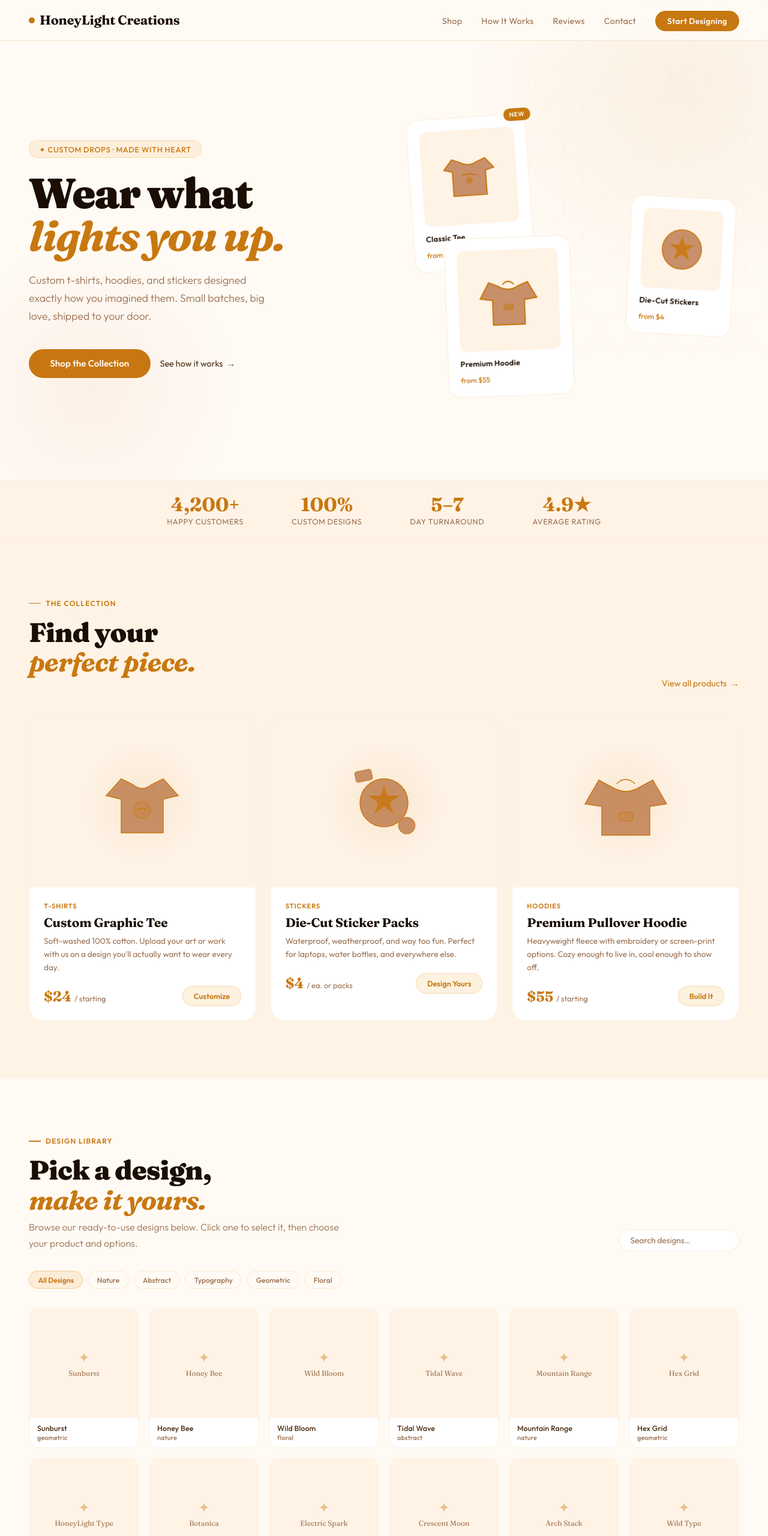
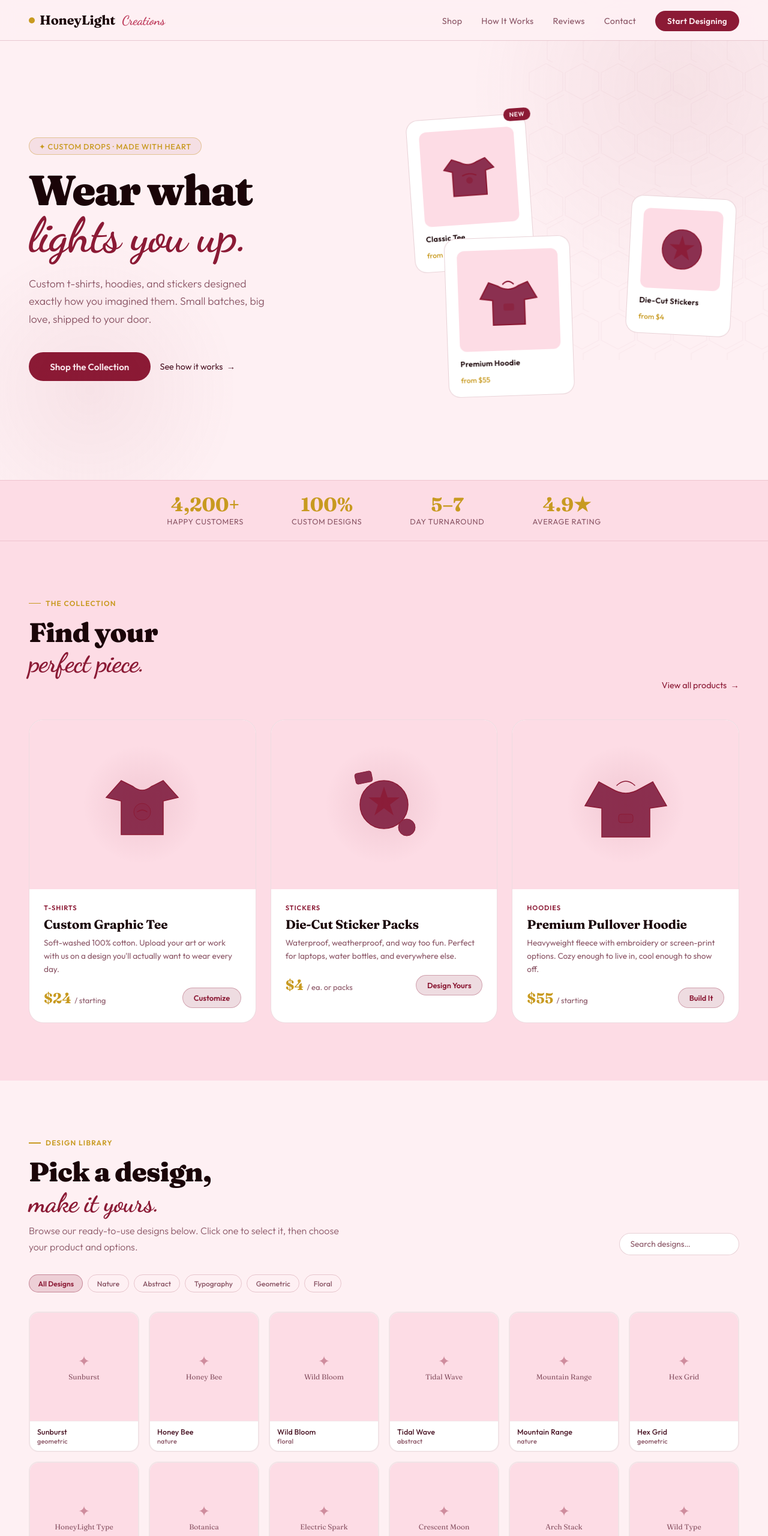
Before and after one commit to bridgetleanne/honeylightcreations, a plain HTML site: page index.html in a window 1280 px wide. Shown: the top 2560 px of the page at 60% size. Drawn offline with Linux system fonts and the light colour scheme.

Commit message:
Add files via upload

```diff
--- a/index.html
+++ b/index.html
@@ -6,22 +6,24 @@
 <title>HoneyLight Creations — Custom Apparel & Stickers</title>
 <link rel="preconnect" href="https://fonts.googleapis.com">
 <link rel="preconnect" href="https://fonts.gstatic.com" crossorigin>
-<link href="https://fonts.googleapis.com/css2?family=Fraunces:ital,wght@0,300;0,400;0,700;0,900;1,300;1,700&family=Outfit:wght@300;400;500;600&display=swap" rel="stylesheet">
+<link href="https://fonts.googleapis.com/css2?family=Fraunces:ital,wght@0,300;0,400;0,700;0,900;1,300;1,700&family=Outfit:wght@300;400;500;600&family=Dancing+Script:wght@600;700&display=swap" rel="stylesheet">
 <style>
   *, *::before, *::after { box-sizing: border-box; margin: 0; padding: 0; }
 
   :root {
-    --honey: #C87810;
-    --honey-light: #E89820;
-    --honey-deep: #9A5E08;
-    --cream: #1A0E04;
-    --cream-muted: #4A2E14;
-    --espresso: #FFFAF4;
-    --espresso-mid: #FFF3E6;
+    --honey: #8B1A35;
+    --honey-light: #C04060;
+    --honey-deep: #5A0F22;
+    --gold: #C89A20;
+    --gold-light: #E8C050;
+    --cream: #1A0508;
+    --cream-muted: #4A1525;
+    --espresso: #FEF0F3;
+    --espresso-mid: #FDDCE5;
     --espresso-light: #FFFFFF;
-    --warm-brown: #FDE8C8;
-    --text-muted: #9A7050;
-    --accent-rose: #C4602A;
+    --warm-brown: #F8D0D8;
+    --text-muted: #8A5565;
+    --accent-rose: #C04878;
   }
 
   html { scroll-behavior: smooth; }
@@ -42,9 +44,9 @@
     display: flex;
     align-items: center;
     justify-content: space-between;
-    background: rgba(255, 250, 244, 0.92);
+    background: rgba(254, 240, 243, 0.92);
     backdrop-filter: blur(12px);
-    border-bottom: 1px solid rgba(200, 120, 10, 0.18);
+    border-bottom: 1px solid rgba(139, 26, 53, 0.18);
   }
 
   .logo {
@@ -61,7 +63,7 @@
 
   .logo-dot {
     width: 10px; height: 10px;
-    background: var(--honey);
+    background: var(--gold);
     border-radius: 50%;
     display: inline-block;
     animation: pulse 2.5s ease-in-out infinite;
@@ -122,7 +124,7 @@
     position: absolute;
     top: -200px; right: -200px;
     width: 700px; height: 700px;
-    background: radial-gradient(circle, rgba(200,120,10,0.07) 0%, transparent 70%);
+    background: radial-gradient(circle, rgba(139,26,53,0.07) 0%, transparent 70%);
     pointer-events: none;
   }
 
@@ -131,7 +133,7 @@
     position: absolute;
     bottom: -100px; left: -100px;
     width: 500px; height: 500px;
-    background: radial-gradient(circle, rgba(196,96,42,0.06) 0%, transparent 70%);
+    background: radial-gradient(circle, rgba(139,26,53,0.06) 0%, transparent 70%);
     pointer-events: none;
   }
 
@@ -139,12 +141,12 @@
     display: inline-flex;
     align-items: center;
     gap: 0.5rem;
-    background: rgba(240,160,48,0.12);
-    border: 1px solid rgba(240,160,48,0.3);
+    background: rgba(139,26,53,0.08);
+    border: 1px solid rgba(200,154,32,0.4);
     border-radius: 100px;
     padding: 0.35rem 1rem;
     font-size: 0.8rem;
-    color: var(--honey);
+    color: var(--gold);
     font-weight: 500;
     letter-spacing: 0.05em;
     text-transform: uppercase;
@@ -237,7 +239,7 @@
   .product-card {
     position: absolute;
     background: var(--espresso-light);
-    border: 1px solid rgba(240,160,48,0.2);
+    border: 1px solid rgba(139,26,53,0.2);
     border-radius: 20px;
     padding: 1.25rem;
     display: flex;
@@ -248,7 +250,7 @@
 
   .product-card:hover {
     transform: translateY(-6px) rotate(0deg) !important;
-    border-color: rgba(240,160,48,0.5);
+    border-color: rgba(139,26,53,0.5);
   }
 
   .product-card.card-tee {
@@ -307,7 +309,7 @@
 
   .card-price {
     font-size: 0.75rem;
-    color: var(--honey);
+    color: var(--gold);
     font-weight: 500;
   }
 
@@ -327,8 +329,8 @@
   /* ——— STATS BAR ——— */
   .stats-bar {
     background: var(--espresso-mid);
-    border-top: 1px solid rgba(240,160,48,0.12);
-    border-bottom: 1px solid rgba(240,160,48,0.12);
+    border-top: 1px solid rgba(139,26,53,0.12);
+    border-bottom: 1px solid rgba(139,26,53,0.12);
     padding: 1.5rem 3rem;
     display: flex;
     justify-content: center;
@@ -343,7 +345,7 @@
     font-family: 'Fraunces', serif;
     font-size: 2rem;
     font-weight: 700;
-    color: var(--honey);
+    color: var(--gold);
     line-height: 1;
     margin-bottom: 0.25rem;
   }
@@ -363,7 +365,7 @@
   .section-tag {
     font-size: 0.75rem;
     font-weight: 600;
-    color: var(--honey);
+    color: var(--gold);
     letter-spacing: 0.1em;
     text-transform: uppercase;
     margin-bottom: 1rem;
@@ -377,7 +379,7 @@
     display: inline-block;
     width: 20px;
     height: 1.5px;
-    background: var(--honey);
+    background: var(--gold);
   }
 
   .section-title {
@@ -417,7 +419,7 @@
 
   .product-tile {
     background: var(--espresso-light);
-    border: 1px solid rgba(240,160,48,0.15);
+    border: 1px solid rgba(139,26,53,0.15);
     border-radius: 24px;
     overflow: hidden;
     transition: transform 0.3s, border-color 0.3s;
@@ -426,7 +428,7 @@
 
   .product-tile:hover {
     transform: translateY(-6px);
-    border-color: rgba(240,160,48,0.4);
+    border-color: rgba(139,26,53,0.4);
   }
 
   .tile-img {
@@ -444,7 +446,7 @@
     position: absolute;
     width: 200px; height: 200px;
     border-radius: 50%;
-    background: radial-gradient(circle, rgba(200,120,10,0.1) 0%, transparent 70%);
+    background: radial-gradient(circle, rgba(139,26,53,0.1) 0%, transparent 70%);
   }
 
   .tile-body {
@@ -485,7 +487,7 @@
     font-family: 'Fraunces', serif;
     font-size: 1.5rem;
     font-weight: 700;
-    color: var(--honey);
+    color: var(--gold);
   }
 
   .tile-price span {
@@ -496,9 +498,9 @@
   }
 
   .tile-btn {
-    background: rgba(240,160,48,0.15);
+    background: rgba(139,26,53,0.15);
     color: var(--honey);
-    border: 1px solid rgba(240,160,48,0.3);
+    border: 1px solid rgba(139,26,53,0.3);
     border-radius: 100px;
     padding: 0.5rem 1.1rem;
     font-size: 0.8rem;
@@ -535,21 +537,21 @@
     padding: 1.5rem;
     background: var(--espresso-mid);
     border-radius: 16px;
-    border: 1px solid rgba(240,160,48,0.1);
+    border: 1px solid rgba(139,26,53,0.1);
     transition: border-color 0.25s;
     cursor: default;
   }
 
   .step:hover {
-    border-color: rgba(240,160,48,0.35);
+    border-color: rgba(139,26,53,0.35);
   }
 
   .step-num {
     width: 42px;
     height: 42px;
     min-width: 42px;
-    background: rgba(240,160,48,0.12);
-    border: 1px solid rgba(240,160,48,0.3);
+    background: rgba(139,26,53,0.12);
+    border: 1px solid rgba(139,26,53,0.3);
     border-radius: 12px;
     display: flex;
     align-items: center;
@@ -576,7 +578,7 @@
 
   .process-visual {
     background: var(--espresso-light);
-    border: 1px solid rgba(240,160,48,0.18);
+    border: 1px solid rgba(139,26,53,0.18);
     border-radius: 24px;
     padding: 2.5rem;
     display: flex;
@@ -600,18 +602,18 @@
     display: flex;
     align-items: center;
     justify-content: center;
-    border: 1px dashed rgba(240,160,48,0.25);
+    border: 1px dashed rgba(139,26,53,0.25);
     position: relative;
     overflow: hidden;
   }
 
   .canvas-text {
-    font-family: 'Fraunces', serif;
+    font-family: 'Dancing Script', cursive;
     font-size: 2.2rem;
-    font-weight: 900;
-    color: var(--honey);
-    letter-spacing: -0.03em;
-    opacity: 0.85;
+    font-weight: 700;
+    color: var(--gold);
+    letter-spacing: -0.01em;
+    opacity: 0.9;
   }
 
   .canvas-sparkle {
@@ -638,7 +640,7 @@
     font-weight: 500;
     cursor: pointer;
     transition: all 0.2s;
-    border: 1px solid rgba(240,160,48,0.2);
+    border: 1px solid rgba(139,26,53,0.2);
     color: var(--cream-muted);
     background: var(--espresso-mid);
   }
@@ -674,7 +676,7 @@
 
   .design-search input {
     background: var(--espresso-light);
-    border: 1px solid rgba(240,160,48,0.2);
+    border: 1px solid rgba(139,26,53,0.2);
     border-radius: 100px;
     padding: 0.55rem 1.1rem;
     font-size: 0.85rem;
@@ -686,7 +688,7 @@
   }
 
   .design-search input::placeholder { color: var(--text-muted); }
-  .design-search input:focus { border-color: rgba(240,160,48,0.45); }
+  .design-search input:focus { border-color: rgba(139,26,53,0.45); }
 
   .filter-chips {
     display: flex;
@@ -702,18 +704,18 @@
     font-weight: 500;
     cursor: pointer;
     transition: all 0.2s;
-    border: 1px solid rgba(240,160,48,0.2);
+    border: 1px solid rgba(139,26,53,0.2);
     color: var(--text-muted);
     background: transparent;
     font-family: 'Outfit', sans-serif;
   }
 
-  .filter-chip:hover { color: var(--cream); border-color: rgba(240,160,48,0.4); }
+  .filter-chip:hover { color: var(--cream); border-color: rgba(139,26,53,0.4); }
 
   .filter-chip.active {
-    background: rgba(240,160,48,0.15);
+    background: rgba(139,26,53,0.15);
     color: var(--honey);
-    border-color: rgba(240,160,48,0.4);
+    border-color: rgba(139,26,53,0.4);
     font-weight: 600;
   }
 
@@ -726,7 +728,7 @@
 
   .design-thumb {
     background: var(--espresso-light);
-    border: 2px solid rgba(240,160,48,0.12);
+    border: 2px solid rgba(139,26,53,0.12);
     border-radius: 16px;
     overflow: hidden;
     cursor: pointer;
@@ -736,7 +738,7 @@
   }
 
   .design-thumb:hover {
-    border-color: rgba(240,160,48,0.4);
+    border-color: rgba(139,26,53,0.4);
     transform: translateY(-3px);
   }
 
@@ -786,7 +788,7 @@
     font-weight: 500;
     color: var(--cream-muted);
     letter-spacing: 0.01em;
-    border-top: 1px solid rgba(240,160,48,0.1);
+    border-top: 1px solid rgba(139,26,53,0.1);
   }
 
   .design-thumb.selected .design-thumb-label {
@@ -802,7 +804,7 @@
   .selected-design-bar {
     display: none;
     background: var(--warm-brown);
-    border: 1px solid rgba(240,160,48,0.3);
+    border: 1px solid rgba(139,26,53,0.3);
     border-radius: 16px;
     padding: 1.25rem 1.5rem;
     align-items: center;
@@ -828,7 +830,7 @@
     align-items: center;
     justify-content: center;
     padding: 0.5rem;
-    border: 1px solid rgba(240,160,48,0.2);
+    border: 1px solid rgba(139,26,53,0.2);
     flex-shrink: 0;
   }
 
@@ -882,7 +884,7 @@
 
   .review-card {
     background: var(--espresso-light);
-    border: 1px solid rgba(240,160,48,0.15);
+    border: 1px solid rgba(139,26,53,0.15);
     border-radius: 20px;
     padding: 1.5rem;
     display: flex;
@@ -893,7 +895,7 @@
 
   .review-card:hover {
     transform: translateY(-4px);
-    border-color: rgba(240,160,48,0.35);
+    border-color: rgba(139,26,53,0.35);
   }
 
   .review-stars {
@@ -935,7 +937,7 @@
     font-size: 0.9rem;
     font-weight: 700;
     color: var(--honey);
-    border: 1px solid rgba(240,160,48,0.3);
+    border: 1px solid rgba(139,26,53,0.3);
     flex-shrink: 0;
   }
 
@@ -962,7 +964,7 @@
     content: '';
     position: absolute;
     inset: 0;
-    background: radial-gradient(ellipse at 50% 50%, rgba(200,120,10,0.06) 0%, transparent 70%);
+    background: radial-gradient(ellipse at 50% 50%, rgba(139,26,53,0.06) 0%, transparent 70%);
     pointer-events: none;
   }
 
@@ -970,7 +972,7 @@
     font-family: 'Fraunces', serif;
     font-size: 8rem;
     font-weight: 900;
-    color: rgba(200, 120, 10, 0.07);
+    color: rgba(139, 26, 53, 0.07);
     position: absolute;
     top: 50%;
     left: 50%;
@@ -1009,7 +1011,7 @@
   /* ——— FOOTER ——— */
   footer {
     background: var(--espresso-mid);
-    border-top: 1px solid rgba(240,160,48,0.12);
+    border-top: 1px solid rgba(139,26,53,0.12);
     padding: 3rem 3rem 2rem;
   }
 
@@ -1054,7 +1056,7 @@
   .footer-col a:hover { color: var(--honey); }
 
   .footer-bottom {
-    border-top: 1px solid rgba(240,160,48,0.1);
+    border-top: 1px solid rgba(139,26,53,0.1);
     padding-top: 1.5rem;
     display: flex;
     justify-content: space-between;
@@ -1080,8 +1082,8 @@
     width: 34px;
     height: 34px;
     border-radius: 50%;
-    background: rgba(240,160,48,0.1);
-    border: 1px solid rgba(240,160,48,0.2);
+    background: rgba(139,26,53,0.1);
+    border: 1px solid rgba(139,26,53,0.2);
     display: flex;
     align-items: center;
     justify-content: center;
@@ -1093,14 +1095,14 @@
   }
 
   .social-link:hover {
-    background: rgba(240,160,48,0.25);
-    border-color: rgba(240,160,48,0.5);
+    background: rgba(139,26,53,0.25);
+    border-color: rgba(139,26,53,0.5);
   }
 
   /* ——— NEWSLETTER ——— */
   .newsletter-bar {
     background: var(--warm-brown);
-    border: 1px solid rgba(240,160,48,0.25);
+    border: 1px solid rgba(139,26,53,0.25);
     border-radius: 20px;
     padding: 1.75rem 2rem;
     display: flex;
@@ -1131,7 +1133,7 @@
   .newsletter-form input {
     flex: 1;
     background: var(--espresso-light);
-    border: 1px solid rgba(240,160,48,0.2);
+    border: 1px solid rgba(139,26,53,0.2);
     border-radius: 100px;
     padding: 0.7rem 1.25rem;
     font-size: 0.88rem;
@@ -1143,7 +1145,7 @@
 
   .newsletter-form input::placeholder { color: var(--text-muted); }
 
-  .newsletter-form input:focus { border-color: rgba(240,160,48,0.5); }
+  .newsletter-form input:focus { border-color: rgba(139,26,53,0.5); }
 
   .newsletter-form button {
     background: var(--honey);
@@ -1259,8 +1261,8 @@
 <svg class="honeycomb-bg" width="400" height="600" viewBox="0 0 400 600" fill="none" xmlns="http://www.w3.org/2000/svg">
   <defs>
     <pattern id="hc" x="0" y="0" width="60" height="104" patternUnits="userSpaceOnUse">
-      <polygon points="30,2 58,17 58,47 30,62 2,47 2,17" stroke="#C87810" stroke-width="1.5" fill="none"/>
-      <polygon points="60,54 88,69 88,99 60,114 32,99 32,69" stroke="#C87810" stroke-width="1.5" fill="none"/>
+      <polygon points="30,2 58,17 58,47 30,62 2,47 2,17" stroke="#8B1A35" stroke-width="1.5" fill="none"/>
+      <polygon points="60,54 88,69 88,99 60,114 32,99 32,69" stroke="#8B1A35" stroke-width="1.5" fill="none"/>
     </pattern>
   </defs>
   <rect width="400" height="600" fill="url(#hc)"/>
@@ -1270,7 +1272,7 @@
 <nav>
   <a href="#" class="logo">
     <span class="logo-dot"></span>
-    HoneyLight Creations
+    HoneyLight <span style="font-family:'Dancing Script',cursive; font-weight:700; color:var(--honey-light); margin-left:0.15em;">Creations</span>
   </a>
   <ul class="nav-links">
     <li><a href="#products">Shop</a></li>
@@ -1286,7 +1288,7 @@
   <div class="hero-content">
     <div class="hero-tag">✦ Custom Drops · Made With Heart</div>
     <h1 class="hero-title">
-      Wear what<br><em>lights you up.</em>
+      Wear what<br><em style="font-family:'Dancing Script',cursive; font-style:normal; color:var(--honey); font-size:1.15em;">lights you up.</em>
     </h1>
     <p class="hero-sub">
       Custom t-shirts, hoodies, and stickers designed exactly how you imagined them. Small batches, big love, shipped to your door.
@@ -1303,9 +1305,9 @@
       <span class="card-badge">New</span>
       <div class="card-img">
         <svg viewBox="0 0 80 80" fill="none" xmlns="http://www.w3.org/2000/svg">
-          <path d="M20 18 L10 30 L20 33 L20 62 L60 62 L60 33 L70 30 L60 18 L50 22 Q40 28 30 22 Z" fill="#C8906A" stroke="#C87810" stroke-width="1.5"/>
-          <path d="M32 38 Q40 34 48 38" stroke="#C87810" stroke-width="1.5" stroke-linecap="round"/>
-          <circle cx="40" cy="44" r="4" fill="#C87810" opacity="0.6"/>
+          <path d="M20 18 L10 30 L20 33 L20 62 L60 62 L60 33 L70 30 L60 18 L50 22 Q40 28 30 22 Z" fill="#8B3050" stroke="#8B1A35" stroke-width="1.5"/>
+          <path d="M32 38 Q40 34 48 38" stroke="#8B1A35" stroke-width="1.5" stroke-linecap="round"/>
+          <circle cx="40" cy="44" r="4" fill="#8B1A35" opacity="0.6"/>
         </svg>
       </div>
       <div class="card-label">Classic Tee</div>
@@ -1316,8 +1318,8 @@
     <div class="product-card card-sticker">
       <div class="card-img">
         <svg viewBox="0 0 80 80" fill="none" xmlns="http://www.w3.org/2000/svg">
-          <circle cx="40" cy="40" r="28" fill="#C8906A" stroke="#C87810" stroke-width="1.5"/>
-          <polygon points="40,20 44,33 58,33 47,41 51,55 40,47 29,55 33,41 22,33 36,33" fill="#C87810" opacity="0.85"/>
+          <circle cx="40" cy="40" r="28" fill="#8B3050" stroke="#8B1A35" stroke-width="1.5"/>
+          <polygon points="40,20 44,33 58,33 47,41 51,55 40,47 29,55 33,41 22,33 36,33" fill="#8B1A35" opacity="0.85"/>
         </svg>
       </div>
       <div class="card-label">Die-Cut Stickers</div>
@@ -1328,9 +1330,9 @@
     <div class="product-card card-hoodie">
       <div class="card-img">
         <svg viewBox="0 0 80 80" fill="none" xmlns="http://www.w3.org/2000/svg">
-          <path d="M18 20 L8 38 L22 40 L22 68 L58 68 L58 40 L72 38 L62 20 L52 24 Q40 32 28 24 Z" fill="#C8906A" stroke="#C87810" stroke-width="1.5"/>
-          <path d="M34 22 Q40 16 46 22" stroke="#C87810" stroke-width="1.5" stroke-linecap="round" fill="none"/>
-          <rect x="34" y="44" width="12" height="8" rx="2" fill="#C87810" opacity="0.5"/>
+          <path d="M18 20 L8 38 L22 40 L22 68 L58 68 L58 40 L72 38 L62 20 L52 24 Q40 32 28 24 Z" fill="#8B3050" stroke="#8B1A35" stroke-width="1.5"/>
+          <path d="M34 22 Q40 16 46 22" stroke="#8B1A35" stroke-width="1.5" stroke-linecap="round" fill="none"/>
+          <rect x="34" y="44" width="12" height="8" rx="2" fill="#8B1A35" opacity="0.5"/>
         </svg>
       </div>
       <div class="card-label">Premium Hoodie</div>
@@ -1364,7 +1366,7 @@
   <div class="products-header">
     <div>
       <div class="section-tag">The Collection</div>
-      <h2 class="section-title">Find your<br><em style="font-style:italic; color:var(--honey);">perfect piece.</em></h2>
+      <h2 class="section-title">Find your<br><em style="font-family:'Dancing Script',cursive; font-style:normal; color:var(--honey);">perfect piece.</em></h2>
     </div>
     <a href="#" class="btn-ghost" style="color:var(--honey);">View all products</a>
   </div>
@@ -1375,9 +1377,9 @@
       <div class="tile-img">
         <div class="tile-img-glow"></div>
         <svg width="160" height="140" viewBox="0 0 160 140" fill="none">
-          <path d="M45 30 L20 58 L45 64 L45 120 L115 120 L115 64 L140 58 L115 30 L95 40 Q80 52 65 40 Z" fill="#C8906A" stroke="#C87810" stroke-width="1.5"/>
-          <circle cx="80" cy="82" r="14" fill="rgba(200,120,10,0.15)" stroke="#C87810" stroke-width="1"/>
-          <path d="M72 82 Q80 76 88 82" stroke="#C87810" stroke-width="1.5" stroke-linecap="round"/>
+          <path d="M45 30 L20 58 L45 64 L45 120 L115 120 L115 64 L140 58 L115 30 L95 40 Q80 52 65 40 Z" fill="#8B3050" stroke="#8B1A35" stroke-width="1.5"/>
+          <circle cx="80" cy="82" r="14" fill="rgba(139,26,53,0.15)" stroke="#8B1A35" stroke-width="1"/>
+          <path d="M72 82 Q80 76 88 82" stroke="#8B1A35" stroke-width="1.5" stroke-linecap="round"/>
         </svg>
       </div>
       <div class="tile-body">
@@ -1396,10 +1398,10 @@
       <div class="tile-img">
         <div class="tile-img-glow"></div>
         <svg width="160" height="140" viewBox="0 0 160 140" fill="none">
-          <circle cx="80" cy="70" r="40" fill="#C8906A" stroke="#C87810" stroke-width="1.5"/>
-          <polygon points="80,40 86,58 106,58 90,70 96,88 80,76 64,88 70,70 54,58 74,58" fill="#C87810" opacity="0.85"/>
-          <rect x="32" y="16" width="28" height="18" rx="4" fill="#C8906A" stroke="#C87810" stroke-width="1" transform="rotate(-12 46 25)"/>
-          <circle cx="118" cy="108" r="14" fill="#C8906A" stroke="#C87810" stroke-width="1"/>
+          <circle cx="80" cy="70" r="40" fill="#8B3050" stroke="#8B1A35" stroke-width="1.5"/>
+          <polygon points="80,40 86,58 106,58 90,70 96,88 80,76 64,88 70,70 54,58 74,58" fill="#8B1A35" opacity="0.85"/>
+          <rect x="32" y="16" width="28" height="18" rx="4" fill="#8B3050" stroke="#8B1A35" stroke-width="1" transform="rotate(-12 46 25)"/>
+          <circle cx="118" cy="108" r="14" fill="#8B3050" stroke="#8B1A35" stroke-width="1"/>
         </svg>
       </div>
       <div class="tile-body">
@@ -1418,9 +1420,9 @@
       <div class="tile-img">
         <div class="tile-img-glow"></div>
         <svg width="160" height="140" viewBox="0 0 160 140" fill="none">
-          <path d="M35 32 L12 72 L40 76 L40 124 L120 124 L120 76 L148 72 L125 32 L103 44 Q80 58 57 44 Z" fill="#C8906A" stroke="#C87810" stroke-width="1.5"/>
-          <path d="M65 38 Q80 24 95 38" stroke="#C87810" stroke-width="1.5" stroke-linecap="round" fill="none"/>
-          <rect x="68" y="86" width="24" height="14" rx="4" fill="rgba(200,120,10,0.2)" stroke="#C87810" stroke-width="1"/>
+          <path d="M35 32 L12 72 L40 76 L40 124 L120 124 L120 76 L148 72 L125 32 L103 44 Q80 58 57 44 Z" fill="#8B3050" stroke="#8B1A35" stroke-width="1.5"/>
+          <path d="M65 38 Q80 24 95 38" stroke="#8B1A35" stroke-width="1.5" stroke-linecap="round" fill="none"/>
+          <rect x="68" y="86" width="24" height="14" rx="4" fill="rgba(139,26,53,0.2)" stroke="#8B1A35" stroke-width="1"/>
         </svg>
       </div>
       <div class="tile-body">
@@ -1441,7 +1443,7 @@
   <div class="design-picker-header">
     <div>
       <div class="section-tag">Design Library</div>
-      <h2 class="section-title">Pick a design,<br><em style="font-style:italic; color:var(--honey);">make it yours.</em></h2>
+      <h2 class="section-title">Pick a design,<br><em style="font-family:'Dancing Script',cursive; font-style:normal; color:var(--honey);">make it yours.</em></h2>
       <p class="section-sub" style="margin-top:0.5rem;">Browse our ready-to-use designs below. Click one to select it, then choose your product and options.</p>
     </div>
     <div class="design-search">
@@ -1480,7 +1482,7 @@
 <!-- HOW IT WORKS -->
 <section id="process">
   <div class="section-tag">The Process</div>
-  <h2 class="section-title">From idea to doorstep<br>in a few clicks.</h2>
+  <h2 class="section-title">From idea to doorstep<br><em style="font-family:'Dancing Script',cursive; font-style:normal; color:var(--honey);">in a few clicks.</em></h2>
 
   <div class="process-grid">
     <div class="step-list">
@@ -1615,7 +1617,7 @@
   <div class="section-tag" style="justify-content:center;">
     <span>Ready when you are</span>
   </div>
-  <h2 class="section-title">Your next favorite thing<br><em style="font-style:italic; color:var(--honey);">starts here.</em></h2>
+  <h2 class="section-title">Your next favorite thing<br><em style="font-family:'Dancing Script',cursive; font-style:normal; color:var(--honey);">starts here.</em></h2>
   <p class="section-sub">Whether it's one sticker or 500 hoodies, we've got you. No minimum orders, no design degree required.</p>
   <div class="cta-actions">
     <a href="#" class="btn-primary" style="font-size:1rem; padding:1rem 2.5rem;">Start Your Order</a>
@@ -1640,7 +1642,7 @@
     <div class="footer-brand">
       <a href="#" class="logo">
         <span class="logo-dot"></span>
-        HoneyLight Creations
+        HoneyLight <span style="font-family:'Dancing Script',cursive; font-weight:700; color:var(--honey-light); margin-left:0.15em;">Creations</span>
       </a>
       <p>Small-batch, big-heart custom merch. We print what you love and ship it fast. Based somewhere sunny, delivering everywhere.</p>
     </div>
```
